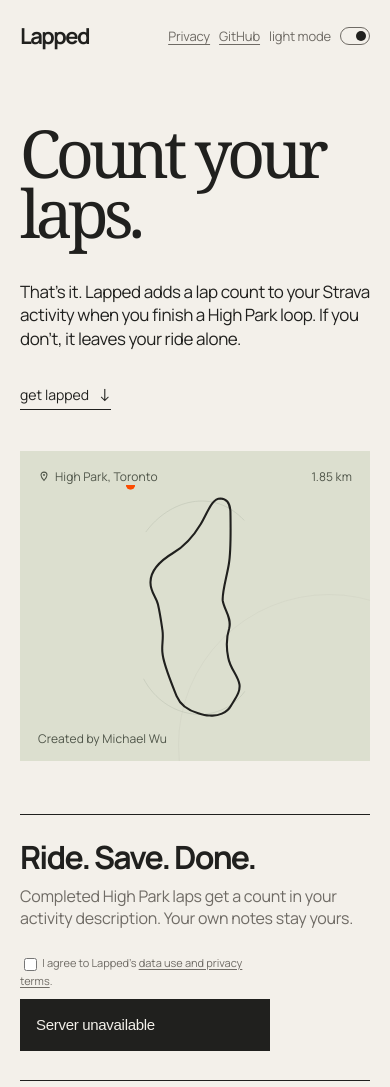
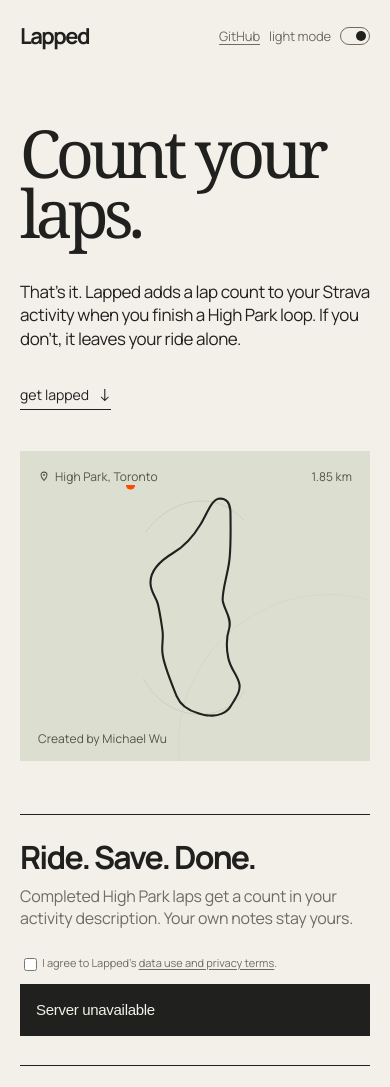
Before and after one commit to Fhase/lapped, a website with bundled scripts: page public/index.html in a window 390 px wide. Shown: the top 1087 px of the page. Built offline with nearby package versions, Linux system fonts and the light colour scheme; files whose address does not match are found by name.

Commit message:
Refine consent layout

```diff
--- a/public/index.html
+++ b/public/index.html
@@ -26,7 +26,7 @@
   <main>
     <nav>
       <a class="wordmark" href="/">Lapped</a>
-      <div class="nav-right"><a class="github-link" href="/privacy.html">Privacy</a><a class="github-link" href="https://github.com/Fhase/lapped" target="_blank" rel="noreferrer">GitHub</a><span id="theme-label">light mode</span><label class="theme-toggle"><input id="theme-toggle" type="checkbox" aria-label="Use light mode" checked /><span class="toggle-track"><i></i></span></label></div>
+      <div class="nav-right"><a class="github-link" href="https://github.com/Fhase/lapped" target="_blank" rel="noreferrer">GitHub</a><span id="theme-label">light mode</span><label class="theme-toggle"><input id="theme-toggle" type="checkbox" aria-label="Use light mode" checked /><span class="toggle-track"><i></i></span></label></div>
     </nav>
     <section class="intro">
       <div class="copy">
--- a/public/styles.css
+++ b/public/styles.css
@@ -41,7 +41,7 @@ figcaption{color:var(--route-meta);position:relative;z-index:1}
 .connect-card:has(.connected-overview:not([hidden])){align-items:center}
 h2{font-size:32px;line-height:.95;letter-spacing:-.055em;margin:0 0 13px}
 .connect-card p:not(.status){max-width:490px;line-height:1.4;margin:0;color:var(--muted);letter-spacing:-.015em}
-.actions{display:flex;align-items:flex-end;flex-direction:column;gap:13px}.actions form{display:grid;gap:10px}.consent{max-width:250px;color:var(--muted);font-size:11px;line-height:1.35}.consent input{accent-color:var(--red);vertical-align:middle}.consent a{color:inherit;text-underline-offset:2px}
+.actions{display:flex;align-items:flex-end;flex-direction:column;gap:13px}.actions form{display:grid;gap:10px;width:min(100%,500px)}.actions form .button{width:100%}.consent{color:var(--muted);font-size:11px;line-height:1.35;white-space:nowrap}.consent input{accent-color:var(--red);vertical-align:middle}.consent a{color:inherit;text-underline-offset:2px}
 .button,button{background:var(--ink);border:0;color:var(--paper);font:500 15px Arial,Helvetica,sans-serif;letter-spacing:-.02em;padding:14px 16px;text-decoration:none;cursor:pointer}
 .button{display:inline-flex;align-items:center;gap:12px;min-width:220px;min-height:52px}
 .button[hidden]{display:none}
@@ -67,7 +67,7 @@ h2{font-size:32px;line-height:.95;letter-spacing:-.055em;margin:0 0 13px}
 .intro{grid-template-columns:1fr;padding:72px 0 53px;gap:46px}
 .route-card{height:310px}
 h1{font-size:clamp(60px,17vw,92px);line-height:.9}
-.connect-card{grid-template-columns:1fr;gap:25px}.actions{align-items:flex-start}.connected-overview{align-items:flex-start;flex-wrap:wrap;gap:14px}.connected-overview h2{font-size:24px;width:100%}.lap-stats-values{gap:34px;margin-left:0;padding-left:0;border-left:0}.lap-stats-values strong{font-size:38px}.receipt-options{gap:9px 15px;padding-top:14px}.receipt-option{font-size:12px}
+.connect-card{grid-template-columns:1fr;gap:25px}.actions{align-items:flex-start}.actions form{width:100%}.consent{white-space:normal}.connected-overview{align-items:flex-start;flex-wrap:wrap;gap:14px}.connected-overview h2{font-size:24px;width:100%}.lap-stats-values{gap:34px;margin-left:0;padding-left:0;border-left:0}.lap-stats-values strong{font-size:38px}.receipt-options{gap:9px 15px;padding-top:14px}.receipt-option{font-size:12px}
 .notes{grid-template-columns:1fr;gap:15px;padding-top:24px}
 .request-card{grid-template-columns:1fr;gap:22px;margin-top:55px}
 .description-example{min-height:0;padding:16px 18px}
```
